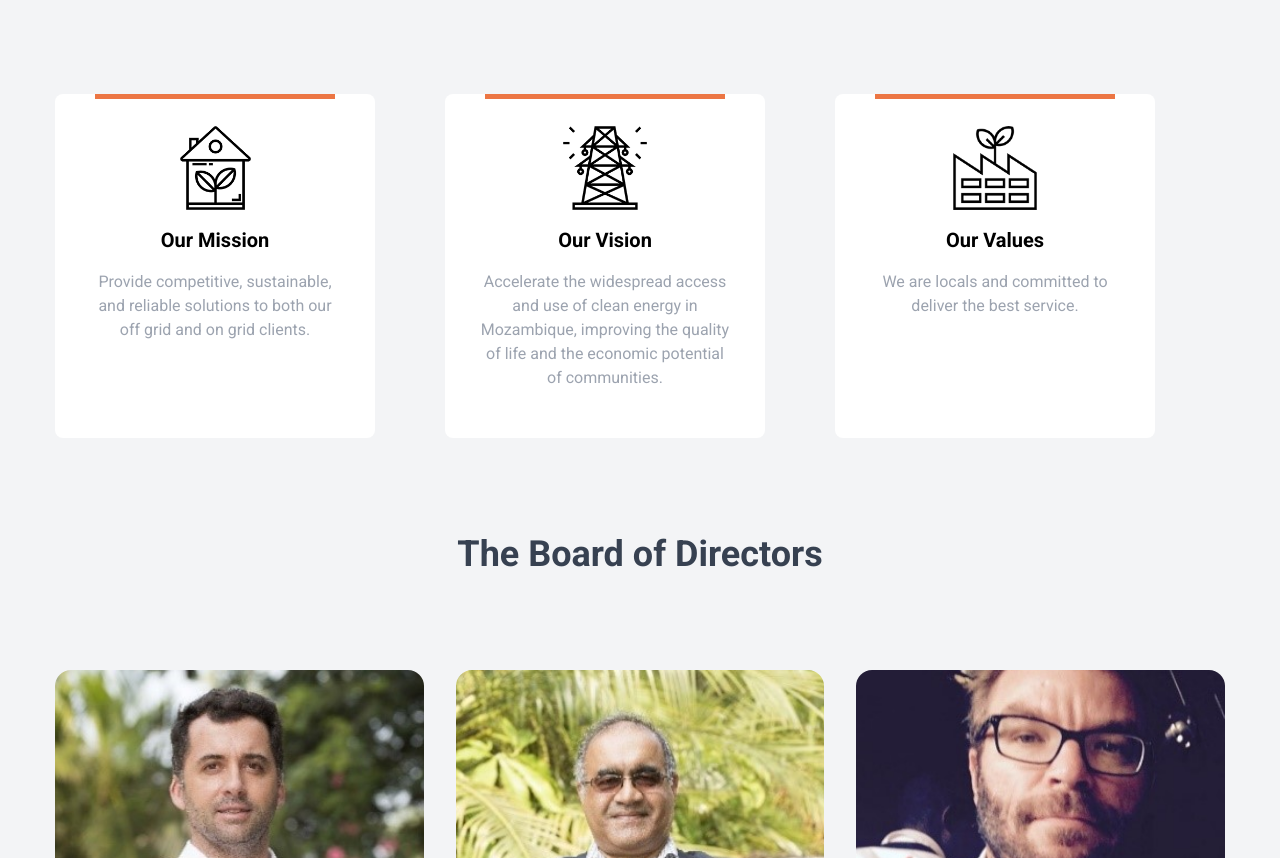
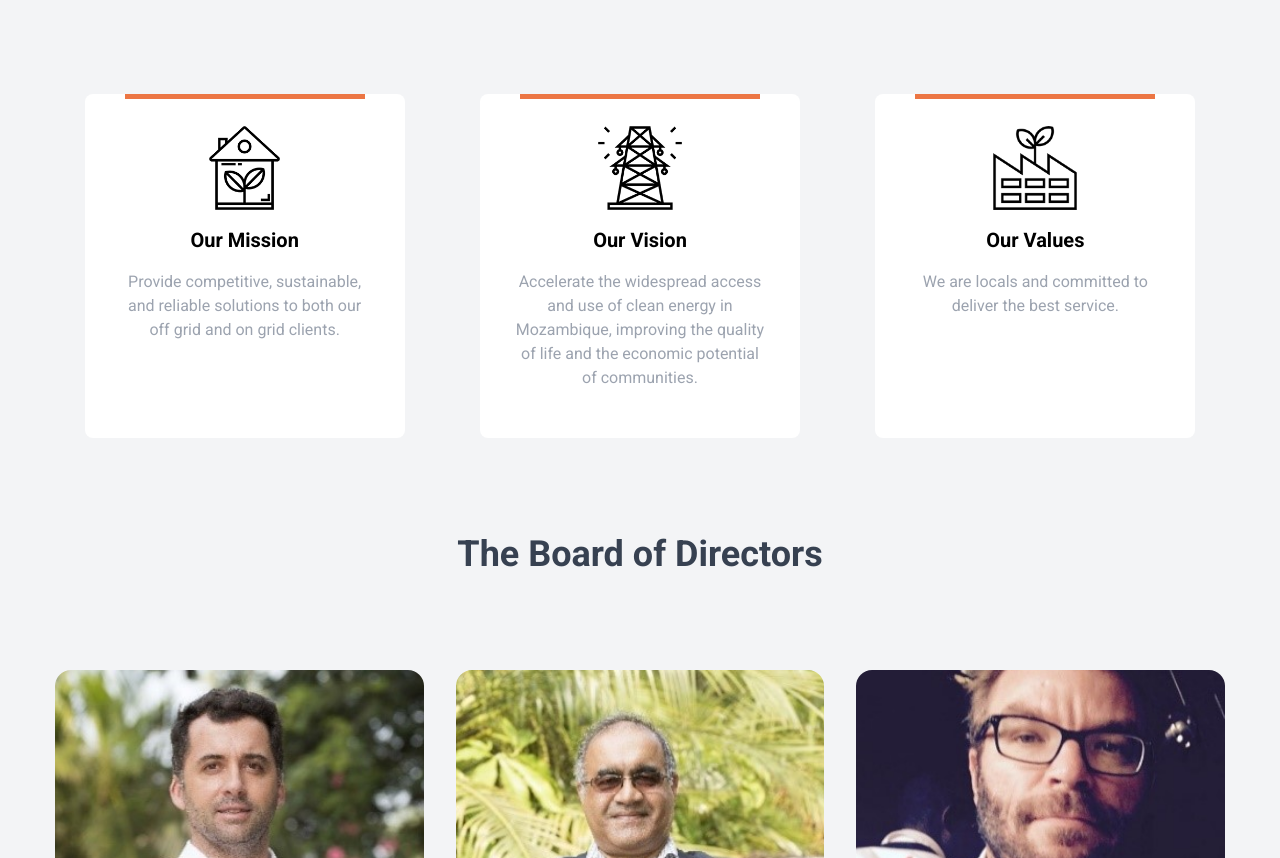
Before and after one commit to FlossyYuri/ees, a Next.js app: page /about-us in a window 1280 px wide. Shown: the part 1434-2292 px from the top of the page. Built offline with nearby package versions, Linux system fonts and the light colour scheme.

Commit message:
Align items

```diff
--- a/package.json
+++ b/package.json
@@ -6,6 +6,7 @@
     "dev": "next dev",
     "build": "next build",
     "start": "next start",
+    "export": "npm run build && next export -o _static",
     "lint": "next lint"
   },
   "dependencies": {
--- a/pages/about-us.tsx
+++ b/pages/about-us.tsx
@@ -55,8 +55,8 @@ export default function Home() {
             </div>
           </article>
         </section>
-        <section className='grid grid-cols-1 sm:grid-cols-2 lg:grid-cols-3 container mx-auto mt-24'>
-          <article className='bg-white rounded-lg p-8 flex flex-col items-center relative carousel-card max-w-xs'>
+        <section className='grid grid-cols-1 sm:grid-cols-2 lg:grid-cols-3 gap-4 container mx-auto mt-24'>
+          <article className='bg-white rounded-lg p-8 mx-auto flex flex-col items-center relative carousel-card max-w-xs'>
             <Image
               className='filter brightness-0'
               height={84}
@@ -70,7 +70,7 @@ export default function Home() {
               {t.aboutSection.mission.text}
             </p>
           </article>
-          <article className='bg-white rounded-lg p-8 flex flex-col items-center relative carousel-card max-w-xs'>
+          <article className='bg-white rounded-lg p-8 mx-auto flex flex-col items-center relative carousel-card max-w-xs'>
             <Image
               className='filter brightness-0'
               height={84}
@@ -84,7 +84,7 @@ export default function Home() {
               {t.aboutSection.vision.text}
             </p>
           </article>
-          <article className='bg-white rounded-lg p-8 flex flex-col items-center relative carousel-card max-w-xs'>
+          <article className='bg-white rounded-lg p-8 mx-auto flex flex-col items-center relative carousel-card max-w-xs'>
             <Image
               className='filter brightness-0'
               height={84}
```
Also changed, not shown: 1 other file (tests, documents, lock files or other folders).
